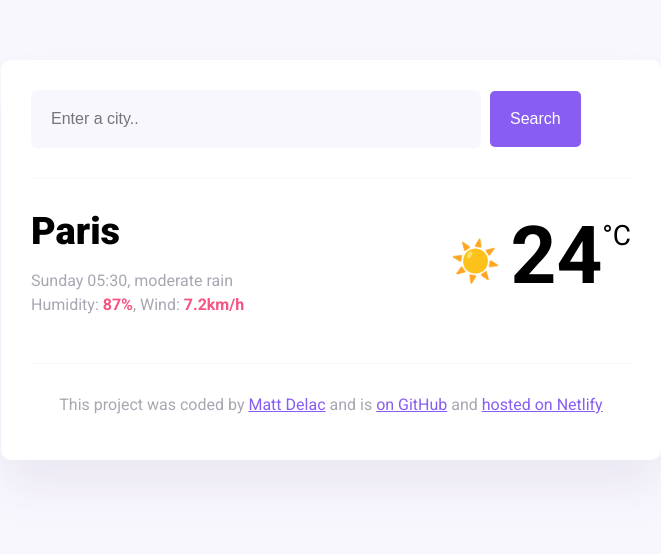
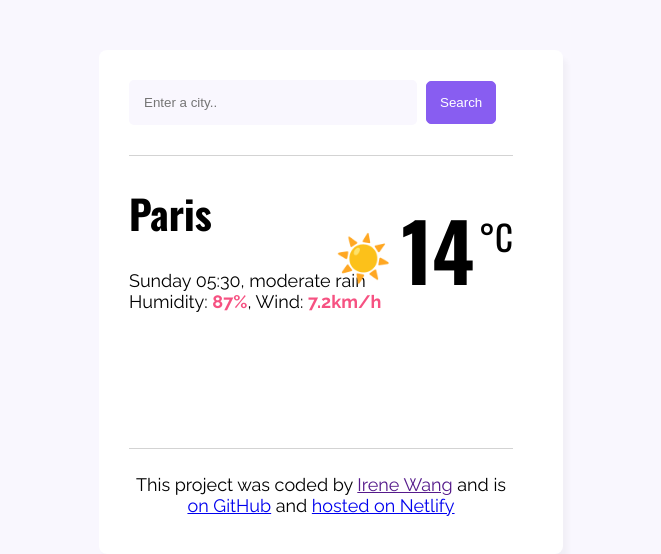
Before and after one commit to irenew94/shecodes-plus-project, a plain HTML site: page index.html in a window 1280 px wide. Shown: the whole page, without its empty margins (309-970 px from the left). Drawn offline with nearby package versions, Linux system fonts and the light colour scheme.

Commit message:
Compiled code written by me from past homework assignments

```diff
--- a/index.html
+++ b/index.html
@@ -6,7 +6,13 @@
     <link rel="preconnect" href="https://fonts.googleapis.com" />
     <link rel="preconnect" href="https://fonts.gstatic.com" crossorigin />
     <link
-      href="https://fonts.googleapis.com/css2?family=Roboto:ital,wght@0,100;0,400;0,500;0,700;0,900;1,100;1,300;1,400;1,500;1,700;1,900&display=swap"
+      href="https://fonts.googleapis.com/css2?family=Oswald:wght@200;300;400;500;600;700&display=swap"
+      rel="stylesheet"
+    />
+    <link rel="preconnect" href="https://fonts.googleapis.com" />
+    <link rel="preconnect" href="https://fonts.gstatic.com" crossorigin />
+    <link
+      href="https://fonts.googleapis.com/css2?family=Raleway:ital,wght@0,100;0,200;0,300;0,400;0,500;0,600;0,700;0,800;0,900;1,100;1,200;1,300;1,400;1,500;1,600;1,700;1,800;1,900&display=swap"
       rel="stylesheet"
     />
     <script src="https://unpkg.com/axios@1.1.2/dist/axios.min.js"></script>
@@ -14,14 +20,14 @@
     <title>My weather application</title>
   </head>
   <body>
-    <div class="weather-app">
+    <div class="container">
       <header>
         <form id="search-form">
           <input
             type="search"
             placeholder="Enter a city.."
             required
-            class="search-input"
+            class="search-bar"
             id="search-input"
           />
           <input type="submit" value="Search" class="search-button" />
@@ -30,29 +36,29 @@
       <main>
         <div class="current-weather">
           <div>
-            <h1 class="current-city" id="current-city">Paris</h1>
+            <h1 id="current-city">Paris</h1>
             <p class="current-details">
               <span id="current-date"></span>, moderate rain <br />
-              Humidity: <strong>87%</strong>, Wind: <strong>7.2km/h</strong>
+              Humidity: <strong class="humidity-wind-data">87%</strong>, Wind:
+              <strong class="humidity-wind-data">7.2km/h</strong>
             </p>
           </div>
-          <div class="current-temperature">
-            <span class="current-temperature-icon">☀️</span
-            ><span class="current-temperature-value" id="current-temperature"
-              >24</span
-            ><span class="current-temperature-unit">°C</span>
+          <div class="temperature">
+            <span class="temperature-icon">☀️</span>
+            <span class="temperature-value" id="current-temperature">14</span>
+            <span class="temperature-degrees">°C</span>
           </div>
         </div>
       </main>
       <footer>
         <p>
           This project was coded by
-          <a href="#" target="_blank">Matt Delac</a> and is
+          <a href="" target="_blank">Irene Wang</a> and is
           <a href="#" target="_blank"> on GitHub</a> and
           <a href="#" target="_blank">hosted on Netlify</a>
         </p>
       </footer>
     </div>
+    <script src="src/index.js"></script>
   </body>
-  <script src="src/index.js"></script>
 </html>
--- a/src/index.js
+++ b/src/index.js
@@ -47,7 +47,7 @@ function formatDate(date) {
 let searchForm = document.querySelector("#search-form");
 searchForm.addEventListener("submit", search);
 
-let currentDateELement = document.querySelector("#current-date");
+let currentDateElement = document.querySelector("#current-date");
 let currentDate = new Date();
 
-currentDateELement.innerHTML = formatDate(currentDate);
+currentDateElement.innerHTML = formatDate(currentDate);
--- a/src/styles.css
+++ b/src/styles.css
@@ -1,98 +1,75 @@
 body {
   background: #f9f7fe;
-  font-family: "Roboto", sans-serif;
 }
-
-a {
-  color: #885df1;
+header {
+  margin-bottom: 30px;
 }
-
-.weather-app {
+h1 {
+  font-size: 40px;
+}
+footer {
+  text-align: center;
+  margin-top: 25px;
+}
+h1,
+.temperature {
+  font-family: "Oswald", sans-serif;
+}
+p,
+footer {
+  font-family: "Raleway", sans-serif;
+  font-size: 18px;
+}
+.container {
+  border: none;
+  border-radius: 8px;
+  margin: 50px 400px 0;
+  padding: 30px 50px 20px 30px;
   background: white;
-  max-width: 600px;
-  margin: 60px auto;
-  padding: 30px;
-  border-radius: 10px;
-  box-shadow: 0 30px 50px rgba(65, 50, 100, 0.08);
+  box-shadow: 5px 8px 5px rgba(0, 0, 0, 0.03);
 }
-
-header {
-  border-bottom: 1px solid #f9f7fe;
-  padding-bottom: 30px;
+.search-bar {
+  background: #f9f7fe;
+  border: none;
+  border-radius: 5px;
+  padding: 15px;
+  width: 75%;
 }
-
-.search-input {
-  background-color: #f9f7fe;
-  border: none;
-  color: rgba(39, 33, 66, 0.4);
-  font-size: 16px;
-  padding: 20px;
-  width: 75%;
-  border-radius: 6px;
+.search-button {
+  background: #885df1;
+  color: white;
+  border: 1px solid #885df1;
+  border-radius: 5px;
+  padding: 13px;
+  margin-left: 5px;
 }
-
-.search-button {
-  margin-left: 5px;
-  font-size: 16px;
-  background-color: #885df1;
-  color: white;
-  border: none;
-  padding: 20px;
-  line-height: 1;
-  border-radius: 5px;
+.temperature {
+  display: flex;
+  justify-content: right;
 }
-
-main {
-  padding: 30px 0;
+.temperature-icon {
+  position: relative;
+  bottom: 110px;
+  right: 15px;
+  font-size: 45px;
 }
-
-.current-temperature {
-  font-size: 48px;
-}
-
-.current-weather {
-  display: flex;
-  justify-content: space-between;
-}
-
-.current-city {
-  font-size: 38px;
-  font-weight: 900;
-  margin: 0;
-}
-.current-details {
-  color: rgba(39, 33, 66, 0.4);
-  font-size: 16px;
-  font-weight: 400;
-  line-height: 24px;
-}
-
-.current-details strong {
-  color: #f65282;
-}
-
-.current-temperature-icon {
+.temperature-value {
   position: relative;
-  top: -8px;
-  font-size: 40px;
-  margin-right: 10px;
-}
-
-.current-temperature-value {
+  bottom: 140px;
+  right: 5px;
   font-size: 80px;
   font-weight: bold;
 }
-
-.current-temperature-unit {
-  font-size: 28px;
+.temperature-degrees {
   position: relative;
-  top: -38px;
+  bottom: 120px;
+  font-size: 35px;
 }
 
-footer {
-  border-top: 1px solid #f9f7fe;
-  text-align: center;
-  padding-top: 15px;
-
-  color: rgba(39, 33, 66, 0.4);
+.humidity-wind-data {
+  color: #f65282;
 }
+.current-weather {
+  border-top: 1px solid lightgray;
+  border-bottom: 1px solid lightgray;
+}
```
